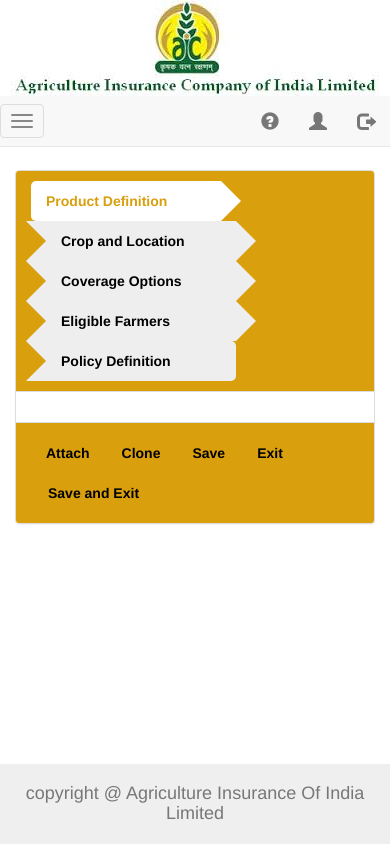
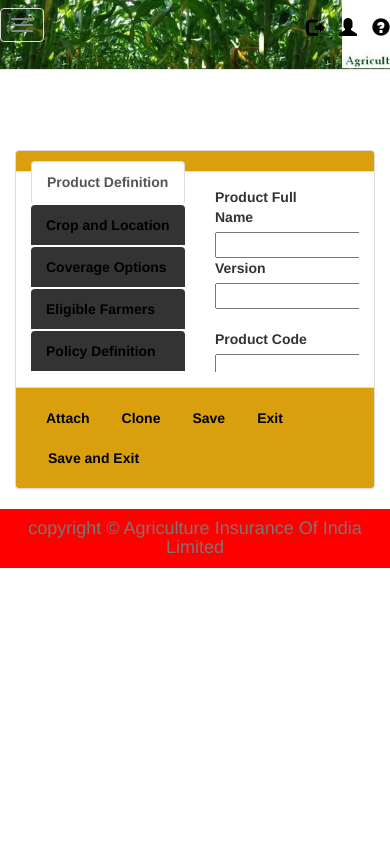
Before and after one commit to PaurviBhardwaj/AIC-UIDesigns, a plain HTML site: page ui designs/index.html in a window 390 px wide. Drawn offline with nearby package versions, Linux system fonts and the light colour scheme.

Commit message:
Add files via upload

```diff
--- a/ui designs/css/custom-styles.css
+++ b/ui designs/css/custom-styles.css
@@ -1,11 +1,7 @@
-body{
-	margin-top: 20px;
-}
 
 .panel-heading, .panel-footer{
      background-color: #d99f0d !important;
 }
-
 
 
 .table-bordered, .table-bordered td, .table-bordered th{
@@ -20,16 +16,17 @@
 	color:black;
 }
 
+
 .searchLabel{
 	font-size:20px;
 }
 
 .nav-wizard > li > a {
-	width:190px;
+	width:170px;
 }
 
 .nav-wizard{
-	margin-left:0px;
+	margin-left:45px;
 }
 
 .cropSelection{
--- a/ui designs/css/custome-styles.css
+++ b/ui designs/css/custome-styles.css
@@ -1,6 +1,25 @@
 body {
-  padding-top: 150px;
+  padding-top: 160px;
 }
+
+.navbar-brand{
+	min-height:inherit;
+}
+.navBg
+{
+	background-image:url("../images/logo.jpg");
+
+	display: block;
+  top: 0;
+  width: 100%;
+  height: 70px;
+    background-size: cover;
+  -webkit-background-size: cover;
+  -moz-background-size: cover;
+  -o-background-size: cover;
+	}
+
+.nav-bg i {color:#fff;}
 
 .text-center {
   padding-top: 20px;
@@ -27,22 +46,47 @@
 	width:100%;
 }
 
-.footer {
-  position: absolute;
-  right: 0;
-  bottom: 0;
-  left: 0;
-  padding: 1rem;
-  background-color: #efefef;
-  text-align: center;
+.footer{
+
+background-color:red;
 }
+
+
 
 .logoDiv{
 	background-color: white;
    }
 
+ .navbar-brand{
+padding-right:30px;
+}
+
+
+.nav-tabs {
+  float: left;
+  border-bottom: 0;
+
+
+  li {
+    float: none;
+    margin: 0;
+
+    a {
+      margin-right: 0;
+      border: 0;
+      background-color: #333;
+
+      &:hover {
+        background-color: #444;
+      }
+    }
+  }
+}
+
+
 /* collapsed sidebar styles */
 @media screen and (max-width: 767px) {
+	.nav-bg i {color:black;}
   .row-offcanvas {
     position: relative;
     -webkit-transition: all 0.25s ease-out;
@@ -75,4 +119,8 @@
   body {
   padding-top: 150px;
 }
-}s
+   .navbar-brand{
+	padding-right:0px;
+	}
+
+}
--- a/ui designs/index.html
+++ b/ui designs/index.html
@@ -1,9 +1,10 @@
 <!DOCTYPE html>
 <html lang="en">
 <head>
-  <title>Bootstrap Example</title>
   <meta charset="utf-8">
   <meta name="viewport" content="width=device-width, initial-scale=1">
+  <link rel="icon" href="images/faviconlogo.ico" type="image/x-icon" />
+  <title>AIC OF INDIA LTD.</title>
   <link rel="stylesheet" href="https://maxcdn.bootstrapcdn.com/bootstrap/3.3.7/css/bootstrap.min.css">
   <link href="css/custome-styles.css" rel="stylesheet">
     <link href="css/custom-styles.css" rel="stylesheet">
@@ -14,24 +15,34 @@
 </head>
 <body>
 <div class="page-container">
-
-	<!-- top navbar -->
-    <div class="navbar navbar-default navbar-fixed-top" role="navigation">
-		<div class="logoDiv">
+			<!--<div class="logoDiv">
 			<img class="img-responsive visible-lg visible-md center-block" src="images/logo.jpg" alt=""/>
 			<img class="img-responsive visible-xs visible-sm center-block" src="images/logo1.jpg" alt="" height="96px"/>
+		</div>-->
+	<!-- top navbar -->
+    <div class="navbar navbar-default navbar-fixed-top navBg" role="navigation">
+		<div class="row">
+			<div class="col-sm-4">
+				<button type="button" class=" navbar-left  pull-left navbar-toggle" data-toggle="offcanvas" data-target=".sidebar-nav">
+					 <span class="icon-bar"></span>
+					 <span class="icon-bar"></span>
+					 <span class="icon-bar"></span>
+				   </button>
+
+			</div>
+			<div class="col-sm-4">
+				<!--<a href="#"><img class="navbar-left  pull-left" src="images/logo1.jpg" alt=""/></a>-->
+
+			</div>
+			<div class="col-sm-4">
+				<a class="navbar-brand nav-bg navbar-right pull-right" href="#"><i class="glyphicon glyphicon-question-sign"></i></a>
+		   <a class="navbar-brand nav-bg navbar-right pull-right" href="#"><i class="glyphicon glyphicon-user"></i></a>
+		   <a class="navbar-brand nav-bg navbar-right pull-right" href="#"><i class="glyphicon glyphicon-log-out"></i></a>
+
+			</div>
 		</div>
 
-		 <button type="button" class=" navbar-left  pull-left navbar-toggle" data-toggle="offcanvas" data-target=".sidebar-nav">
-             <span class="icon-bar"></span>
-             <span class="icon-bar"></span>
-             <span class="icon-bar"></span>
-           </button>
-		<div class="navbar-header navbar-right pull-right">
-			<a class="navbar-brand " href="#"><i class="glyphicon glyphicon-question-sign"></i></a>
-		   <a class="navbar-brand " href="#"><i class="glyphicon glyphicon-user"></i></a>
-		   <a class="navbar-brand " href="#"><i class="glyphicon glyphicon-log-out"></i></a>
-       </div>
+
 
 
        </div>
@@ -55,7 +66,14 @@
 
                     <div class="panel panel-default">
                           <div class="panel-heading">
-								<ul class="nav nav-pills nav-wizard">
+								<ul class="nav nav-pills nav-wizard visible-lg">
+										<li class="active"><a data-toggle="tab" href="#ProductDefinition"><b>Product Definition</b></a></li>
+										<li><a data-toggle="tab" href="#CropLocation"><b>Crop and Location</b></a></li>
+										<li><a data-toggle="tab" href="#CoverageOptions"><b>Coverage Options</b></a></li>
+										<li><a data-toggle="tab" href="#EligibleFarmers"><b>Eligible Farmers</b></a></li>
+										<li><a data-toggle="tab" href="#PolicyDefinition"><b>Policy Definition</b></a></li>
+								</ul>
+								<ul class="nav nav-tabs nav-stacked tabs-left visible-xs visible-sm visible-md">
 										<li class="active"><a data-toggle="tab" href="#ProductDefinition"><b>Product Definition</b></a></li>
 										<li><a data-toggle="tab" href="#CropLocation"><b>Crop and Location</b></a></li>
 										<li><a data-toggle="tab" href="#CoverageOptions"><b>Coverage Options</b></a></li>
@@ -64,14 +82,14 @@
 								</ul>
                           </div>
 
-                          <div class="panel-body">
+                          <div class="panel-body panelContent">
   				<div class="tab-content">
-					<div id="ProductDefinition" class="tab-pane fade in active">
-      						<!--<iframe src="productDefinition.html" height="520" width="1110"></iframe>-->
+					<div id="ProductDefinition" class="tab-pane fade in active embed-responsive embed-responsive-16by9">
+      						<iframe class="embed-responsive-item" src="productDefinition.html"></iframe>
 							</div>
-    					<div id="CropLocation" class="tab-pane fade">
+    					<div id="CropLocation" class="tab-pane fade embed-responsive embed-responsive-16by9">
 
-						<!--<iframe src="cropAndLocation.html" height="520" width="1110"></iframe>-->
+						<iframe class="embed-responsive-item" src="cropAndLocation.html" ></iframe>
     					</div>
     					<div id="CoverageOptions" class="tab-pane fade">
       						<p>Sed ut perspiciatis unde omnis iste natus error sit voluptatem accusantium doloremque laudantium, totam rem aperiam.</p>
@@ -82,7 +100,7 @@
 					<div id="PolicyDefinition" class="tab-pane fade">
       						<p>Eaque ipsa quae ab illo inventore veritatis et quasi architecto beatae vitae dicta sunt explicabo.</p>
     					</div>
-  				</div>
+					</div>
                           </div>
 
                           <div class="panel-footer">
@@ -109,7 +127,7 @@
   </div><!--/.container-->
    <footer class="footer">
       <div class="container">
-        <h4 class="text-muted" align="center">copyright @ Agriculture Insurance Of India Limited</h4>
+        <h4 class="text-muted" align="center">copyright &copy Agriculture Insurance Of India Limited</h4>
       </div>
     </footer>
 
--- a/ui designs/productDefinition.html
+++ b/ui designs/productDefinition.html
@@ -73,8 +73,8 @@
 				</div>
 			</div>
 			<div class="col-sm-6">
-				<div class="row labelPadding">
-					<div class="col-sm-6 ">
+				<div class="row">
+					<div class="col-sm-6 labelPadding">
 						<label for="addOnIndex">Add On Index</label>
 					</div>
 					<div class="col-sm-6">
@@ -86,8 +86,8 @@
 						</select>
 					</div>
 				</div>
-				<div class="row spaceBottom labelPadding">
-					<div class="col-sm-6">
+				<div class="row spaceBottom">
+					<div class="col-sm-6  labelPadding">
 						<label for="scheme">In-house /Govt.Scheme</label>
 					</div>
 					<div class="col-sm-6">
```
Also changed, not shown: ui designs/images/faviconlogo.ico (added), ui designs/images/nav.jpg (added), 1 other file.
